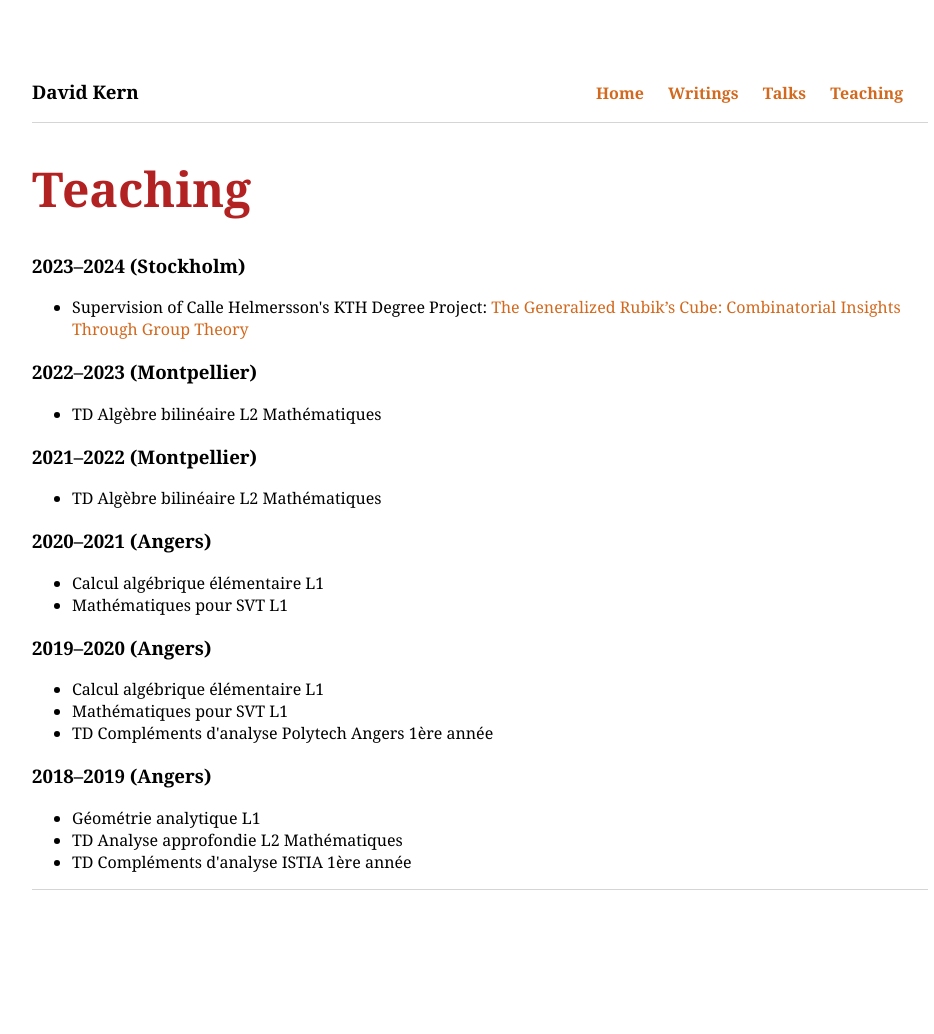
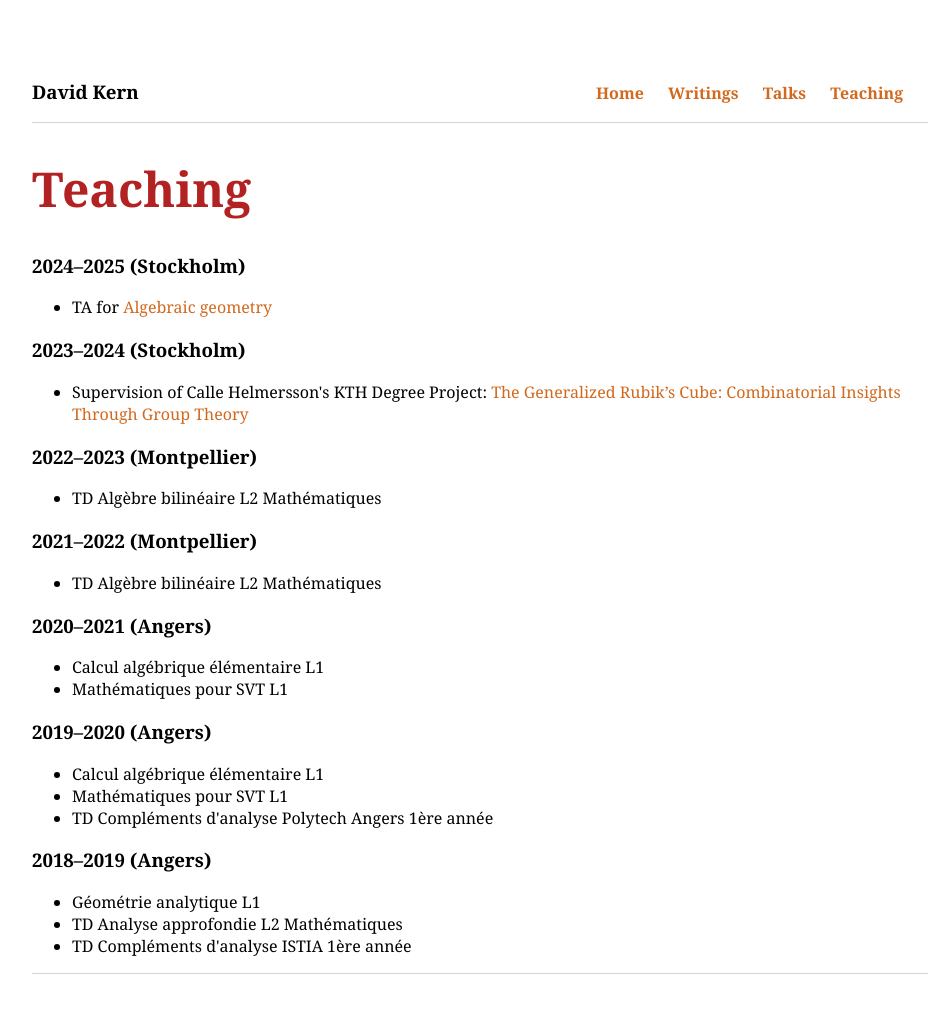
Before and after one commit to dskern/dskern.github.io, a Jekyll site: the page built from teaching.html, in a window 1280 px wide. Shown: the whole page, without its empty margins (160-1094 px from the left). Built offline with Jekyll 4.4.1, drawn with Linux system fonts in a browser that asks for light colours; before the commit the page ends 950 px from its top, so only the background shows below that.

Commit message:
Update teaching.html

```diff
--- a/teaching.html
+++ b/teaching.html
@@ -2,6 +2,13 @@
 layout: default
 title: Teaching
 ---
+
+<h3>2024&ndash;2025 (Stockholm)</h3>
+
+<ul>
+  <li>TA for <a href="https://canvas.kth.se/courses/52511/">Algebraic geometry</a></li>
+</ul>
+
 <h3>2023&ndash;2024 (Stockholm)</h3>
 
 <ul>
```
